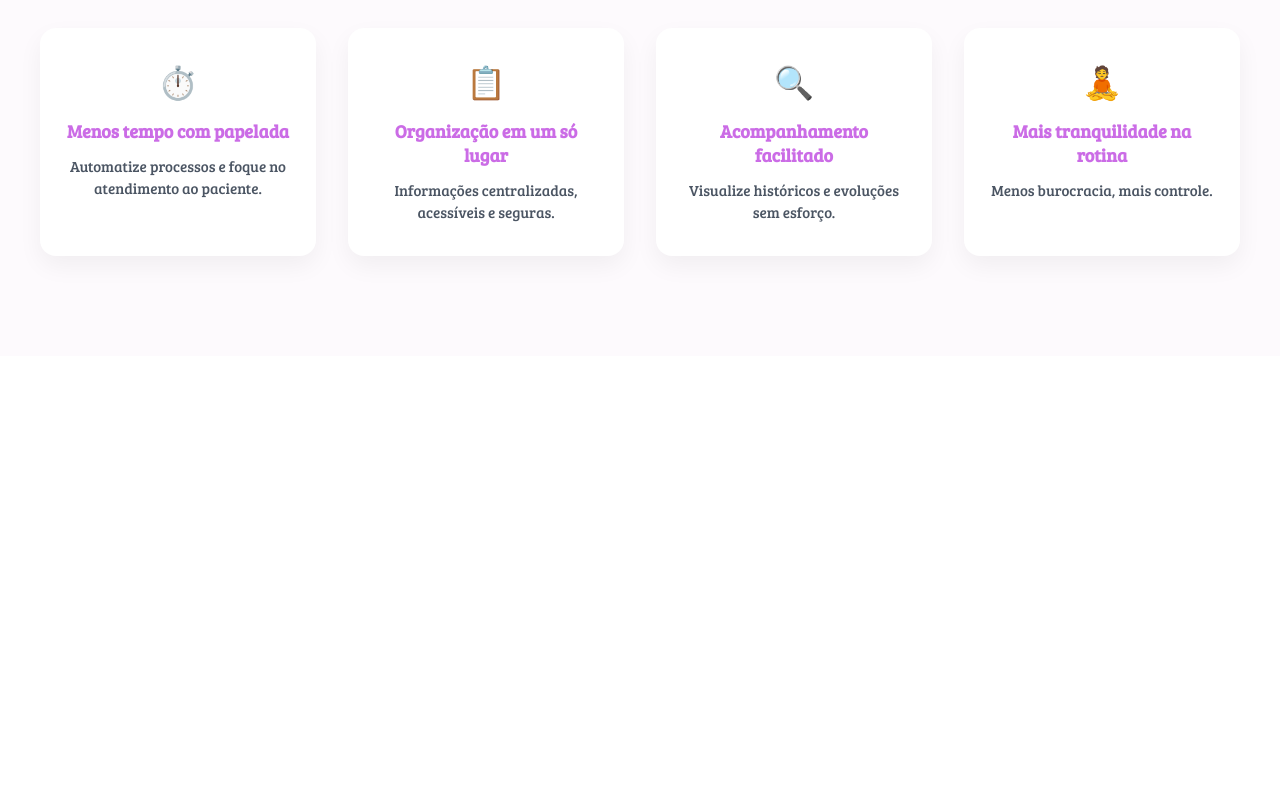
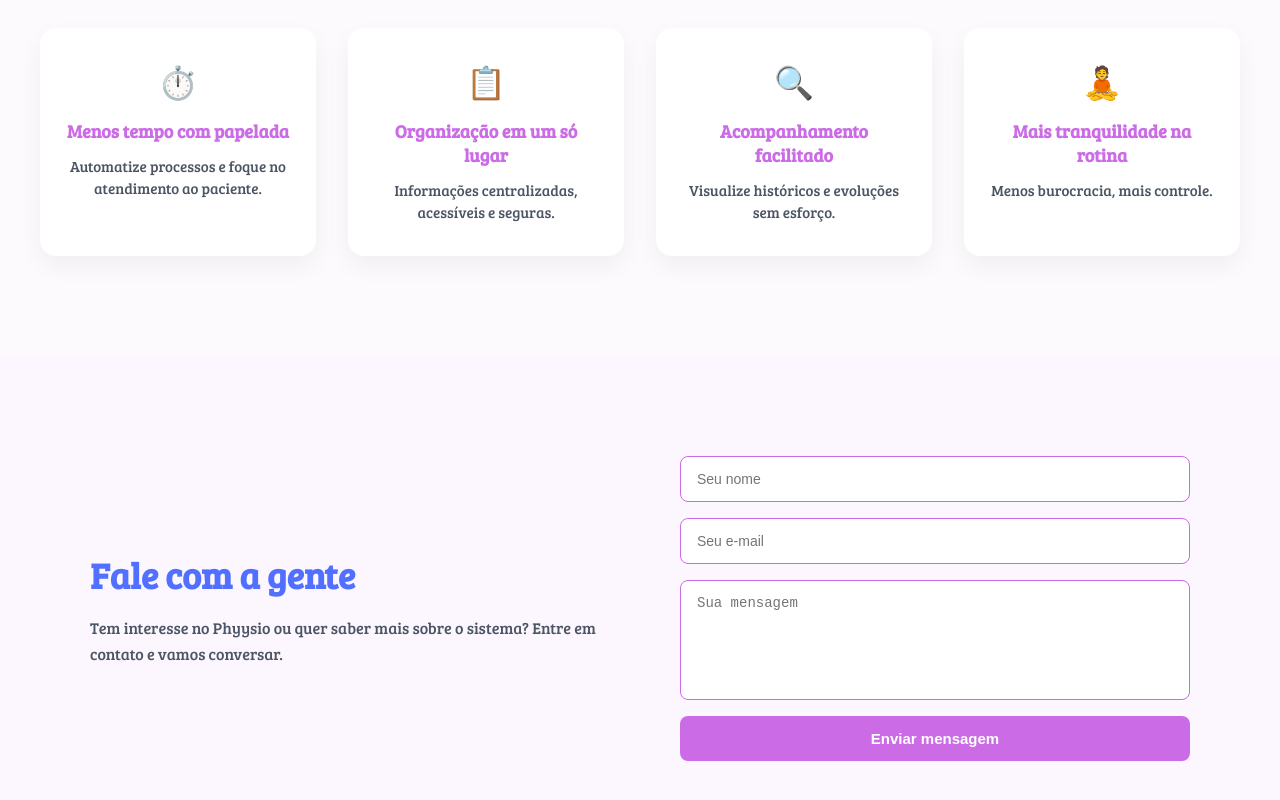
Before and after one commit to vicentejuniordev/Phyysio, a React (Vite) app in the folder phyysio-frontend/: page / in a window 1280 px wide. Shown: the part 2135-2935 px from the top of the page. Before the commit the page ends 2491 px from the top, so only its background shows below. Built offline with nearby package versions, Linux system fonts and the light colour scheme.

Commit message:
feat: add `ContactSection` component

```diff
--- a/phyysio-frontend/src/components/Card-Service/CardService.css
+++ b/phyysio-frontend/src/components/Card-Service/CardService.css
@@ -1,4 +1,4 @@
-@import '../../styles/global.css';
+@import "../../styles/global.css";
 
 .card-service {
   display: flex;
@@ -10,36 +10,32 @@
   width: 300px;
   height: 300px;
   border: 1px solid #e5e7eb;
-  box-shadow: 0 8px 24px rgba(0,0,0,0.05);
+  box-shadow: 0 8px 24px rgba(0, 0, 0, 0.05);
   border-radius: 16px;
-  background: linear-gradient(
-    180deg,
-    #ffffff 0%,
-    #f8f9ff 100%
-  );
+  background: linear-gradient(180deg, #ffffff 0%, #f8f9ff 100%);
   gap: 16px;
   cursor: pointer;
-  padding: 10px;
+  padding: 30px;
 }
 
 .card-service:hover {
-  transform: translateY(-4px);
+  transform: translateY(-6px);
   box-shadow: 0 12px 32px rgba(0, 0, 0, 0.08);
 }
 
-.image-card{
+.image-card {
   width: 60px;
   margin-bottom: 8px;
 }
 
-.text-card{
-    text-align: justify;
-    font-size: 18px;
-    color: #4b5563;
+.text-card {
+  text-align: justify;
+  font-size: 15px;
+  color: #4b5563;
 }
 
-.title-card{
-    text-align: center;
-    color: #7b5cff;
-
+.title-card {
+  text-align: center;
+  color: #7b5cff;
+  font-size: 20px;
 }
--- /dev/null
+++ b/phyysio-frontend/src/components/ContactSection/ContactSection.css
@@ -0,0 +1,69 @@
+@import '../../styles/global.css';
+
+.contact-section {
+  padding: 100px 0;
+  background-color: rgba(203, 108, 230, 0.06);
+  font-family: "Bree Serif", serif;
+}
+
+.contact-container {
+  max-width: 1100px;
+  margin: 0 auto;
+  display: flex;
+  gap: 80px;
+  align-items: center;
+}
+
+
+.contact-text {
+  flex: 1;
+}
+
+.contact-text h2 {
+  font-size: 36px;
+  color: #5170ff;
+  margin-bottom: 16px;
+}
+
+.contact-text p {
+  font-size: 16px;
+  color: #4b5563;
+  line-height: 1.6;
+}
+
+.contact-form {
+  flex: 1;
+  display: flex;
+  flex-direction: column;
+  gap: 16px;
+}
+
+.contact-form input,
+.contact-form textarea {
+  padding: 14px 16px;
+  border-radius: 8px;
+  border: 1px solid #cb6ce6;
+  font-size: 14px;
+  outline: none;
+}
+
+.contact-form textarea {
+  min-height: 120px;
+  resize: none;
+}
+
+.contact-form button {
+  background-color: #cb6ce6;
+  color: #ffffff;
+  border: none;
+  padding: 14px;
+  border-radius: 8px;
+  font-size: 15px;
+  font-weight: 600;
+  cursor: pointer;
+  transition: background 0.3s ease;
+}
+
+.contact-form button:hover {
+  background-color: #5170ff;
+}
--- /dev/null
+++ b/phyysio-frontend/src/components/ContactSection/ContactSection.jsx
@@ -0,0 +1,26 @@
+import "./ContactSection.css";
+
+function ContactSection() {
+  return (
+    <section className="contact-section">
+      <div className="contact-container">
+        <div className="contact-text">
+          <h2>Fale com a gente</h2>
+          <p>
+            Tem interesse no Phyysio ou quer saber mais sobre o sistema? Entre
+            em contato e vamos conversar.
+          </p>
+        </div>
+
+        <form className="contact-form">
+          <input type="text" placeholder="Seu nome" />
+          <input type="email" placeholder="Seu e-mail" />
+          <textarea placeholder="Sua mensagem"></textarea>
+          <button type="submit">Enviar mensagem</button>
+        </form>
+      </div>
+    </section>
+  );
+}
+
+export default ContactSection;
--- a/phyysio-frontend/src/components/HowWorks/HowWorks.css
+++ b/phyysio-frontend/src/components/HowWorks/HowWorks.css
@@ -10,6 +10,7 @@
   justify-content: flex-start;
   padding-top: 50px;
   gap: 40px;
+  font-family: "Bree Serif", serif;
 }
 
 h2{
--- a/phyysio-frontend/src/pages/Home/Home.jsx
+++ b/phyysio-frontend/src/pages/Home/Home.jsx
@@ -5,6 +5,7 @@ import ServicesHome from '../../components/Services-Home/ServicesHome';
 import ForWhom from '../../components/ForWhom/ForWhom';
 import HowWorks from '../../components/HowWorks/HowWorks';
 import BenefitsSection from '../../components/BenefitsSection/BenefitsSection';
+import ContactSection from '../../components/ContactSection/ContactSection';
 function Home() {
   return (
     <>
@@ -16,6 +17,7 @@ function Home() {
         <HowWorks/>
       </div>
       <BenefitsSection/>
+      <ContactSection/>
     </>
   );
 }
```
